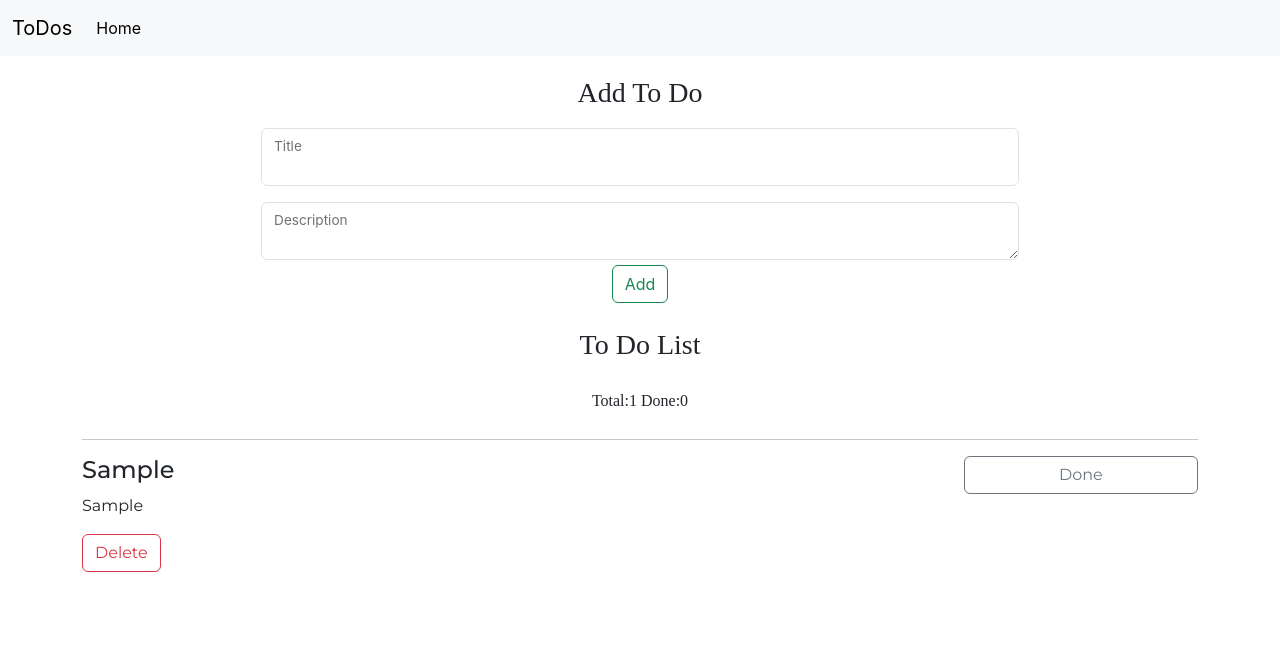
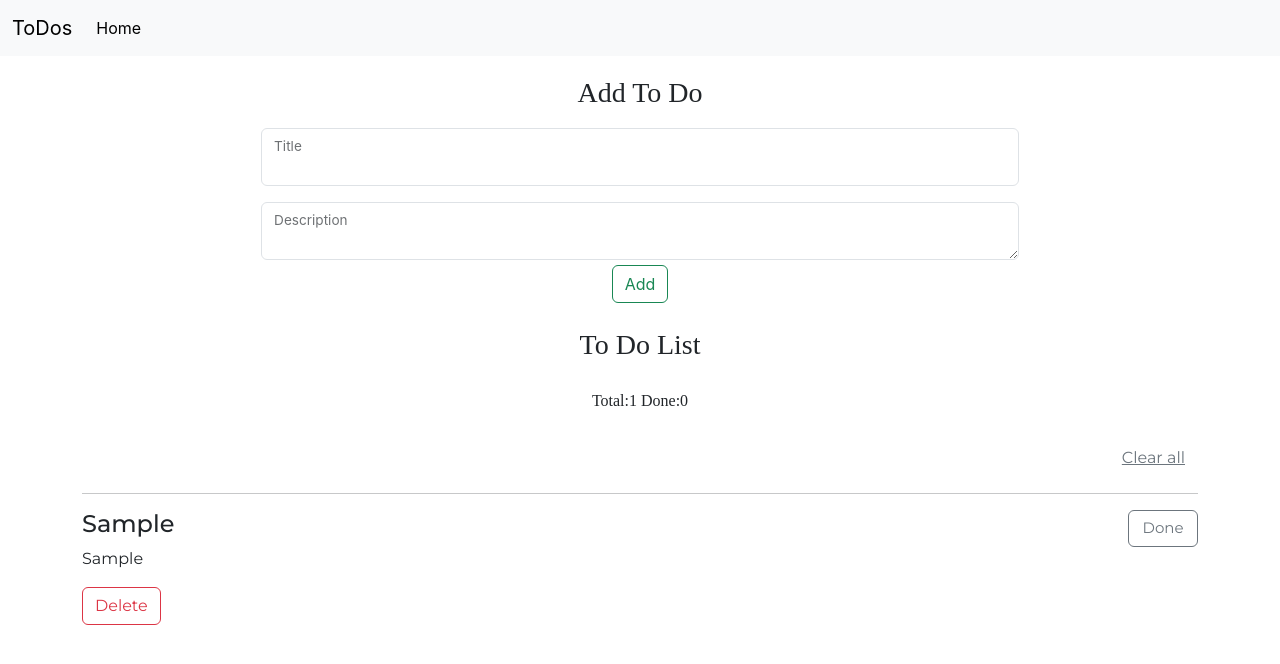
Before and after one commit to GODSON-44/Todos, a React (Create React App) app: page / in a window 1280 px wide. Both pictures are taken after typing "Sample", "Sample" into the empty fields and a click on the button "Add". Shown: the top 664 px of the page. Built offline with nearby package versions, Linux system fonts and the light colour scheme; a web font is replaced by a local one.

Commit message:
Added clear button

```diff
--- a/src/App.css
+++ b/src/App.css
@@ -28,7 +28,7 @@
   color: #61dafb;
 }
 
-#text{
+#text {
   text-align: center;
   padding: 10px;
 
@@ -44,7 +44,25 @@
 
 }
 
-.todoitem{
+#textclear{
+    display: flex;
+    justify-content: flex-end;
+    margin: 0;
+    color: #6c757d;
+    /* display: none;  */
+    font-family: "Montserrat";
+    font-optical-sizing: auto;
+    font-weight: weight;
+    font-style: normal;
+
+}
+#textclearD{
+  display: none;
+
+}
+
+
+.todoitem {
 
   padding-left: 5%;
   padding: 0;
@@ -59,67 +77,106 @@
 
 
 }
-.container{
+
+.container {
   min-height: 100vh;
   word-wrap: break-word;
   white-space: normal;
   /* max-width: vw; */
   /* margin: 10px; */
 }
-.addtodo{
+
+.addtodo {
   margin: 5px;
   padding: 5px;
   width: 60%;
 }
-#add{
+
+#add {
   display: flex;
   justify-content: center;
 }
-#btn{
+
+#btn {
   display: flex;
   justify-content: center;
 }
-#checkbox{
+
+#checkbox {
   display: flex;
   justify-content: space-between;
   /* word-wrap: break-word; */
   /* flex-wrap: wrap; */
 }
+
 /* #titlebox{
   word-wrap: break-word;
   max-width: 70vw;
 } */
 
-#taskdone{
+#taskdone {
   text-decoration: line-through;
-  color:  #6c757d;
+  color: #6c757d;
 
 }
-#btnn{
+
+#btnn {
   /* background: white; */
-  width:21%;
+  /* width: 8%; */
+  width: 70px;
+  font-size: 15px;
+  max-height: 5%;
   /* max-height: 20%; */
 
 }
 
-#tbtn{
-  width: 21%;
-  /* max-height: 10vh; */
+#tbtn {
+  /* background: white; */
+  width: 70px;
+  max-height: 10%;
+  font-size: 15px;
+  /* max-height: 20%; */
+
 }
-#btnn:hover{
+
+
+
+#btnn:hover {
   background-color: white;
   color: #6c757d;
 }
-#tbtn:hover{
-  background-color: #6c757d ;
+
+#tbtn:hover {
+  background-color: #6c757d;
   color: white;
 }
+#greenbtn:hover{
+  background-color: white;
+  color:#198754 ;
+}
+/*
+@media(max-width:590px) {
+
+  #btnn {
+
+    width: 21%;
+
+
+  }
+
+  #tbtn {
+    width: 21%;
+
+  }
+
+} */
 
 
 @keyframes App-logo-spin {
   from {
     transform: rotate(0deg);
   }
+
   to {
     transform: rotate(360deg);
   }
--- a/src/App.js
+++ b/src/App.js
@@ -49,7 +49,7 @@ function App() {
       clicked:false
     }
     // setTodo([...todo, newtodo]); -> pushes to back
-    setTodo([newtodo, ...todo]);// unshift newtodo i.e add in front
+    setTodo([...todo, newtodo]);// unshift newtodo i.e add in front
     // console.log(Sno);
     localStorage.setItem("todo", JSON.stringify(todo));
 
@@ -71,6 +71,9 @@ function App() {
   // localStorage.setItem("done", JSON.stringify(done));
 };
 
+  const clear = ()=>{
+    setTodo([])
+  }
 
   const del = (item) => {
     console.log("item deleted", item.title);
@@ -109,7 +112,7 @@ useEffect(()=>{
 
       <Addtodo Add={add} />
       </div>
-      <Todos todo={todo} del={del} setClick = {setClk}/>
+      <Todos todo={todo} del={del} setClick = {setClk} clear = {clear}/>
       <Footer />
     </>
   );
--- a/src/MyComponents/addtodo.js
+++ b/src/MyComponents/addtodo.js
@@ -37,7 +37,7 @@ const Addtodo = ({ Add }) => {
                 </div>
                 <div id='btn'>
 
-                <button type="button" className="btn btn-outline-success" style={{ margin: "5px" }} onClick={() => { Add(title, desc); setTitle(""); setDesc("") }}>Add</button>
+                <button type="button" className="btn btn-outline-success" style={{ margin: "5px" }} id = 'greenbtn' onClick={() => { Add(title, desc); setTitle(""); setDesc("") }}>Add</button>
                 </div>
 
 
--- a/src/MyComponents/todoitem.js
+++ b/src/MyComponents/todoitem.js
@@ -1,5 +1,5 @@
 
-import React, { useState } from 'react';
+// import React, { useState }from 'react';
 
 const Todoitem = ({task, del, set}) => {
   // const divref = useRef(null);
--- a/src/MyComponents/todos.js
+++ b/src/MyComponents/todos.js
@@ -1,8 +1,10 @@
-import React from 'react'
+
 import Todoitem from './todoitem'
+import React, { useState }from 'react';
 
-const todos = ({todo, del, setClick}) => {
+const Todos = ({todo, del, setClick, clear}) => {
 
+  let clr = todo.length
 
     const list = todo.filter((itm)=>{
       return itm.clicked === true;
@@ -13,6 +15,8 @@ const todos = ({todo, del, setClick}) => {
   // })
 
   let done = list.length;
+  let left = clr - done
+  // const [idd, setIdd] = useState("textclear")
 
   return (
     <>
@@ -23,17 +27,26 @@ const todos = ({todo, del, setClick}) => {
     <div id='tcont'>
 
     <p id = 'text'>Total:{todo.length} Done:{done}</p>
+    <div id = {clr === 0?"textclearD":"textclear"}>
+    {/* <p>Clear all</p> */}
+    <button type="button" class="btn btn-link" id = 'textclear' onClick={()=>{clear()}}>Clear all</button>
+    </div>
+
     </div>
 
       {// an if statement
       todo.length !== 0?
       todo.map((obj)=>{
         return <Todoitem task = {obj} key = {obj.id} del = {del} set = {setClick}/>
-
       }
 
-    ):<p id = "text"> No ToDos to display</p>
+    ):<>
+    <p id = "text"> No ToDos to display</p>
+    {/* {setIdd("textclearD")} */}
+    </>
     }
+
+    {/* {todo.length == 0?disableClear:""} */}
 
     </div>
 
@@ -41,4 +54,4 @@ const todos = ({todo, del, setClick}) => {
   )
 }
 
-export default todos
+export default Todos
```
